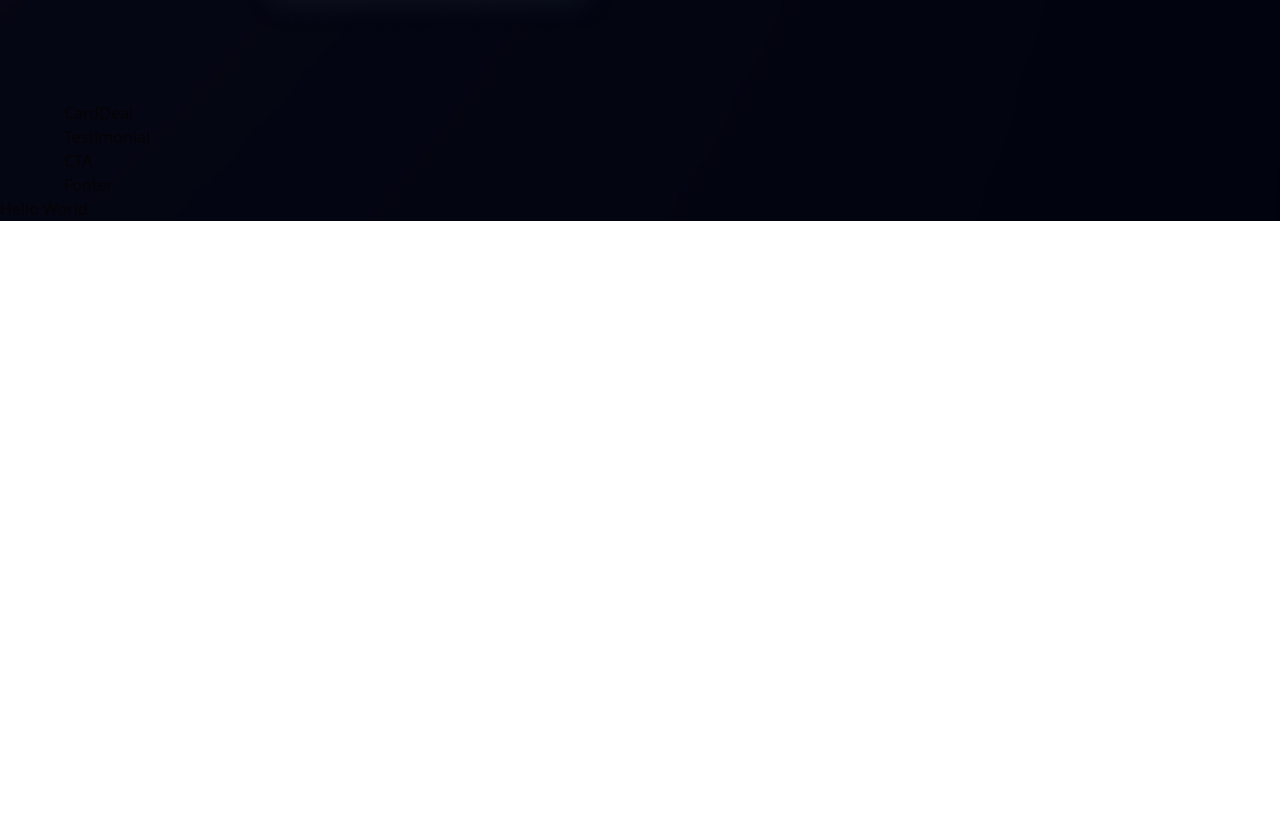
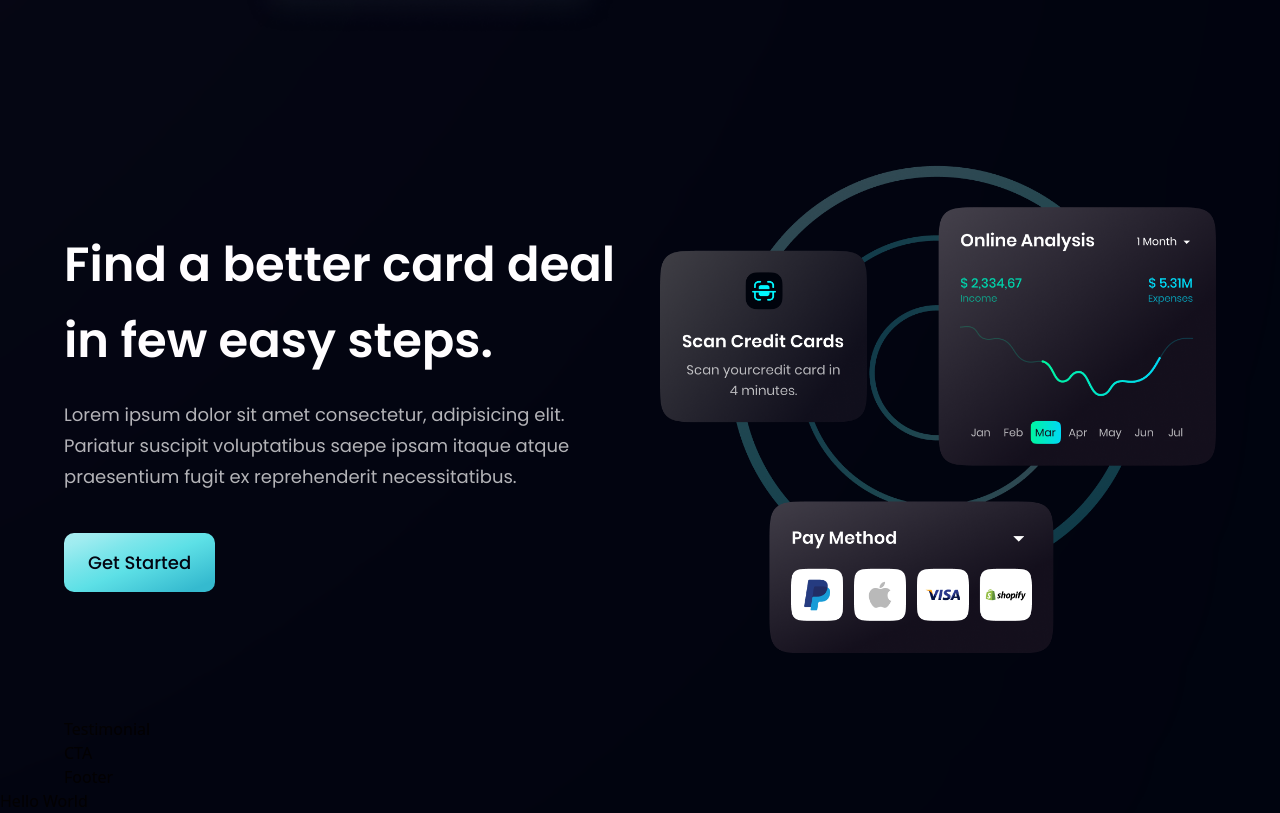
Before and after one commit to Aman-Singh-Kushwaha/modern-bank-app, a React (Vite) app: page / in a window 1280 px wide. Shown: the part 2108-2921 px from the top of the page. Before the commit the page ends 2329 px from the top, so only its background shows below. Built offline with nearby package versions, Linux system fonts and the light colour scheme.

Commit message:
cardDeal section done

```diff
--- a/src/components/Button.jsx
+++ b/src/components/Button.jsx
@@ -2,7 +2,7 @@ import React from 'react'
 
 const Button = ({styles}) => {
   return (
-    <button type="button" className={`py-4 px-6 font-poppins font-medium text-[18px] text-primary outline-none bg-blue-gradient rounded ${styles}`}>
+    <button type="button" className={`py-4 px-6 font-poppins font-medium text-[18px] text-primary outline-none bg-blue-gradient rounded-[10px] ${styles}`}>
       Get Started
     </button>
   )
--- a/src/components/CardDeal.jsx
+++ b/src/components/CardDeal.jsx
@@ -1,9 +1,24 @@
-import React from 'react'
+import {card} from '../assets';
+import styles, {layout} from '../style';
+import Button from './Button';
 
-const CardDeal = () => {
-  return (
-    <div>CardDeal</div>
-  )
-}
+const CardDeal = () => (
+  <section className={`${layout.section}`}>
+    <div className={`${layout.sectionInfo}`}>
+      <h2 className={`${styles.heading2}`}>
+        Find a better card deal <br className="sm:block hidden"/> in few easy steps.
+      </h2>
+      <p className={`${styles.paragraph} mt-5`}>
+        Lorem ipsum dolor sit amet consectetur, adipisicing elit. Pariatur suscipit voluptatibus saepe ipsam itaque atque praesentium fugit ex reprehenderit necessitatibus.
+      </p>
+
+      <Button styles="mt-10"/>
+    </div>
+
+    <div className={`${layout.sectionImg}`}>
+      <img src={card} alt="card" className="w-[100%] h-[100%]" />
+    </div>
+  </section>
+)
 
 export default CardDeal
```
